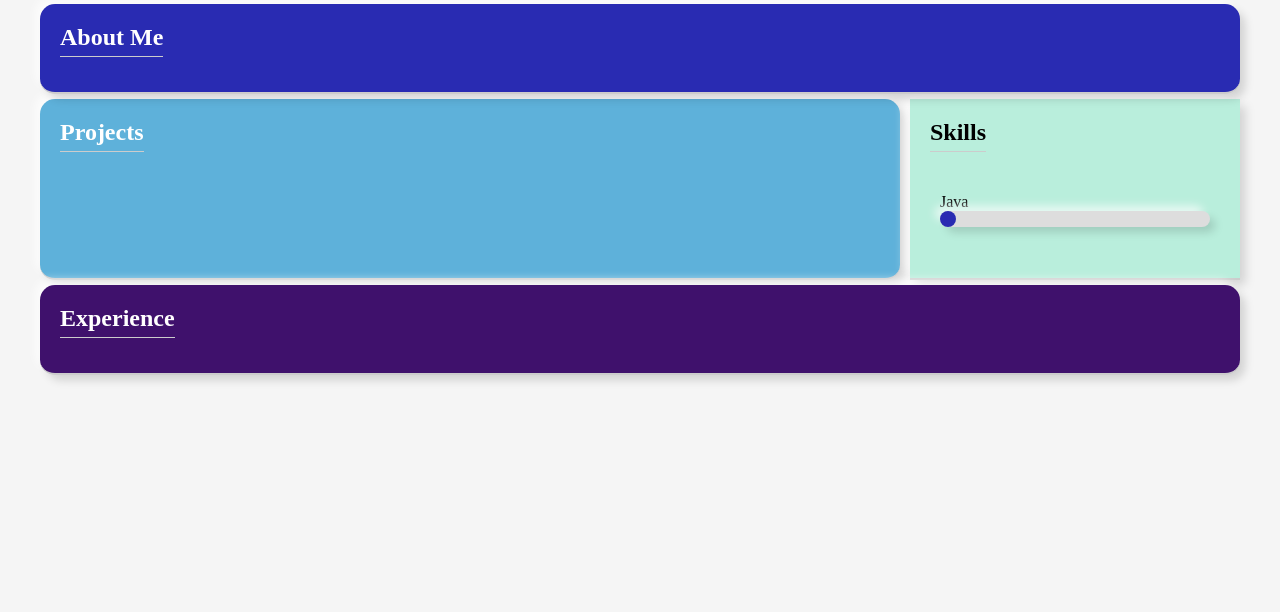
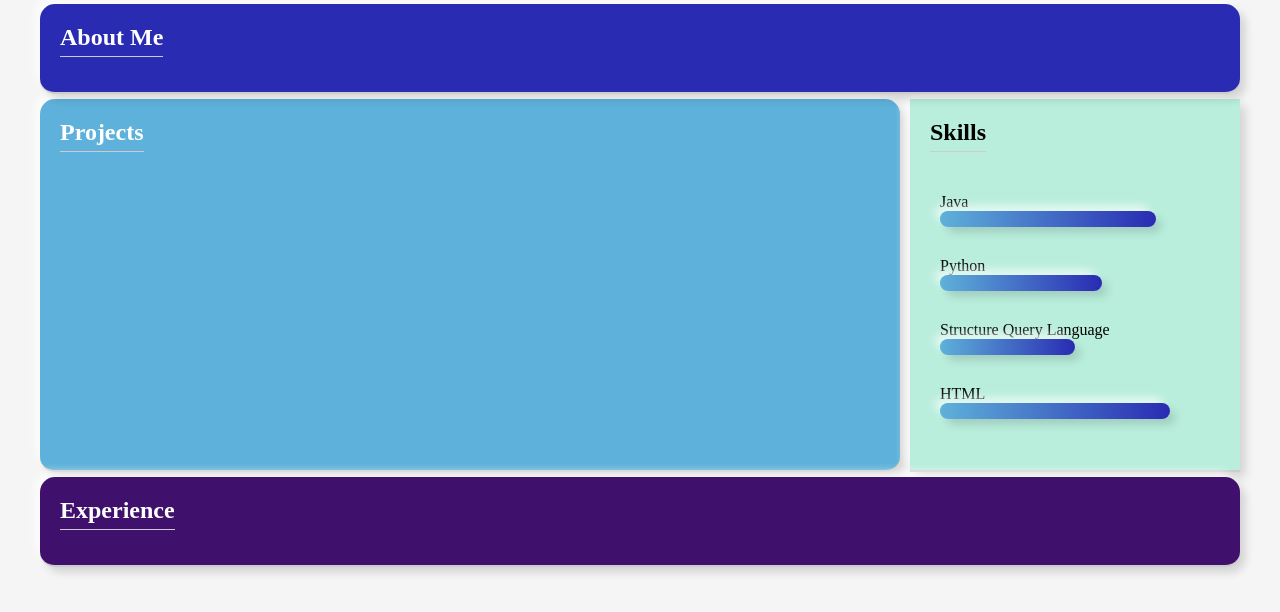
Before and after one commit to lanceounchaidee/lanceounchaidee.github.io, a plain HTML site: page index.html in a window 1280 px wide. Shown: the part 128-740 px from the top of the page. Drawn offline with Linux system fonts and the light colour scheme.

Commit message:
Loading bars

```diff
--- a/index.html
+++ b/index.html
@@ -4,7 +4,7 @@
     <meta charset="UTF-8">
     <title>Lance's Website</title>
     <link rel="stylesheet" href="styles.css">
-    <script src="script.js"> defer</script>
+    <script src="script.js" defer></script>
 </head>
 <body>
     <header class="top-header">
@@ -32,7 +32,22 @@
             <ul class="skills-list">
                 <li>
                     Java
-                    <div class="skill-bar" style="--width: 1; max-width: 100%;"
+                    <div class="skill-bar" style="--width: 1;max-width: 80%;"
+                    data-label=""></div>
+                </li>
+                <li>
+                    Python
+                    <div class="skill-bar" style="--width: 1;max-width: 60%;"
+                    data-label=""></div>
+                </li>
+                <li>
+                    Structure Query Language
+                    <div class="skill-bar" style="--width: 1;max-width: 50%;"
+                    data-label=""></div>
+                </li>
+                <li>
+                    HTML
+                    <div class="skill-bar" style="--width: 1;max-width: 85%;"
                     data-label=""></div>
                 </li>
                 <!-- Add more skills as list items -->
--- a/script.js
+++ b/script.js
@@ -2,5 +2,23 @@ const bar = document.getElementsByClassName('skill-bar')[0]
 setInterval(() => {
     const computedStyle = getComputedStyle(bar)
     const width = parseFloat(computedStyle.getPropertyValue('--width')) || 0
-    bar.style.setProperty('--width', width + .1)
-}, 5)
+    bar.style.setProperty('--width', width + .3)
+}, .5)
+const bar1 = document.getElementsByClassName('skill-bar')[1]
+setInterval(() => {
+    const computedStyle = getComputedStyle(bar1)
+    const width = parseFloat(computedStyle.getPropertyValue('--width')) || 0
+    bar1.style.setProperty('--width', width + .3)
+}, .5)
+const bar2 = document.getElementsByClassName('skill-bar')[2]
+setInterval(() => {
+    const computedStyle = getComputedStyle(bar2)
+    const width = parseFloat(computedStyle.getPropertyValue('--width')) || 0
+    bar2.style.setProperty('--width', width + .3)
+}, .5)
+const bar3 = document.getElementsByClassName('skill-bar')[3]
+setInterval(() => {
+    const computedStyle = getComputedStyle(bar)
+    const width = parseFloat(computedStyle.getPropertyValue('--width')) || 0
+    bar3.style.setProperty('--width', width + .3)
+}, .5)
--- a/styles.css
+++ b/styles.css
@@ -190,9 +190,10 @@ body {
     display: flex;
     position: absolute;
     min-width: 1em;
-    width: calc(var(--width, 0)* 1%);
-    max-width: 100;
+    width: calc(var(--width, 0) * 1%);
+    max-width: 100%;
     height: 100%;
     border-radius: 1em;
-    background-color: #292bb2;
+    background-image: linear-gradient(to right, #5eb1da ,#292bb2 );
+
 }
```
